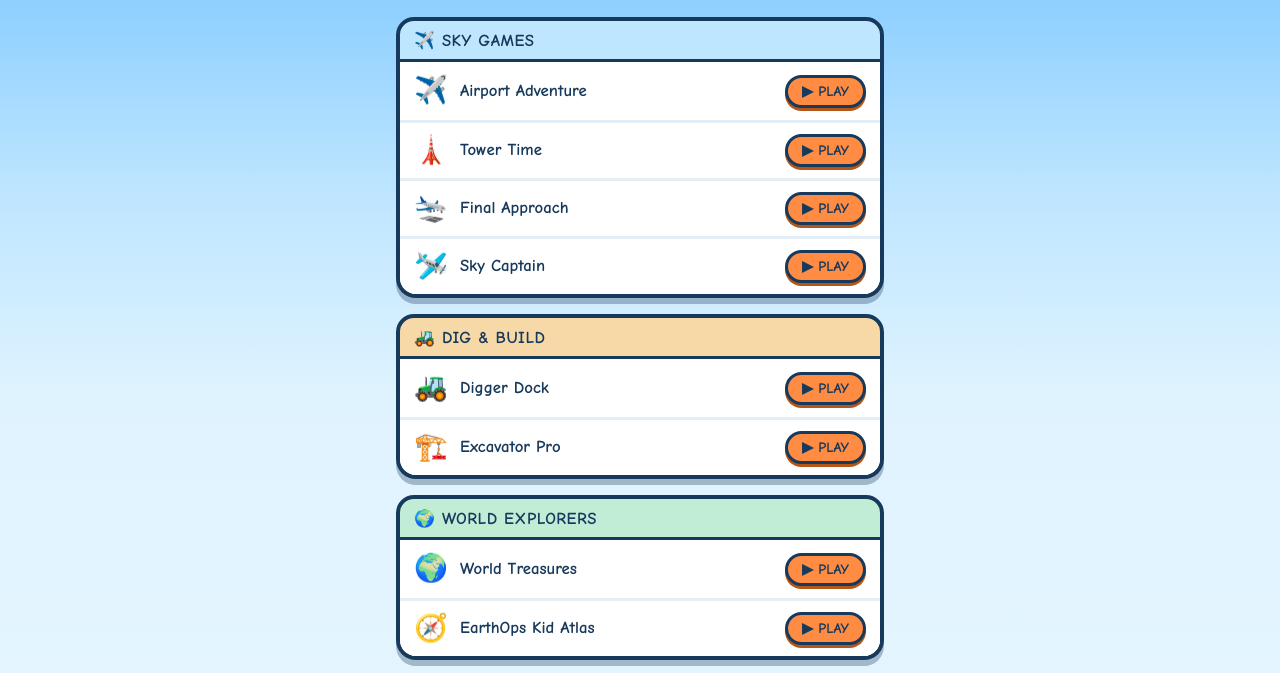
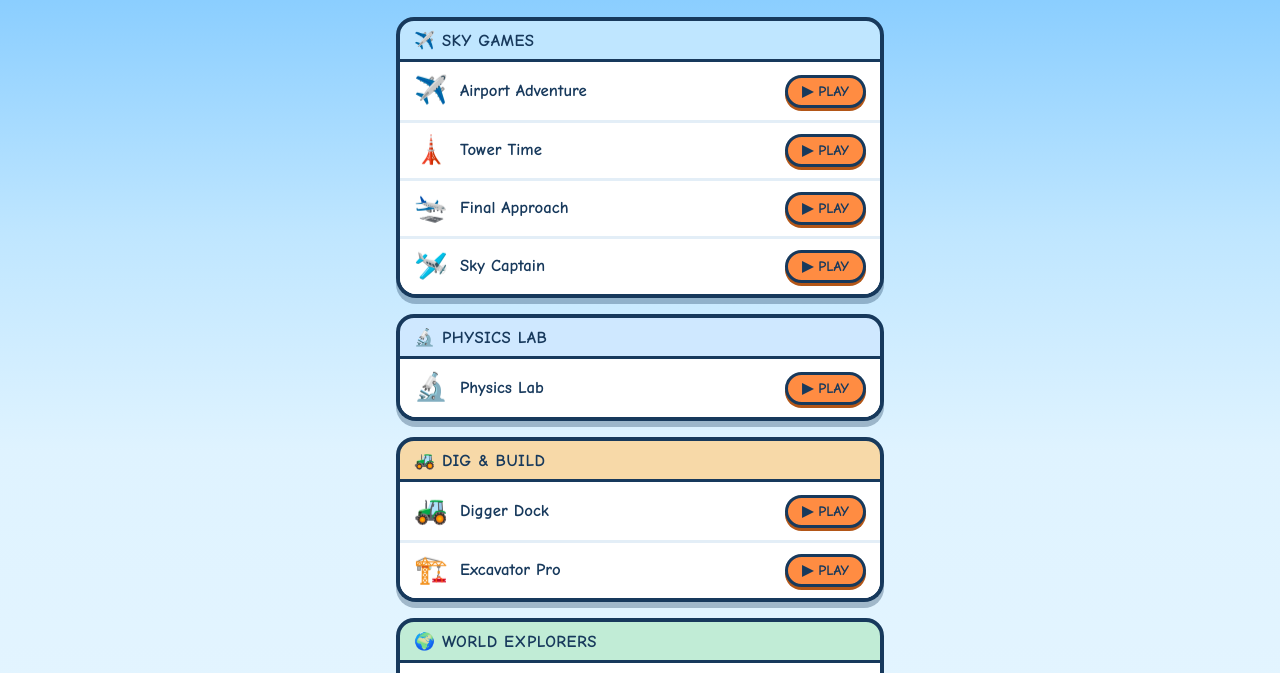
Before and after one commit to Ansmou/Ansmou.github.io, a plain HTML site: page index.html in a window 1280 px wide. Shown: the part 127-800 px from the top of the page. Drawn offline with Linux system fonts and the light colour scheme.

Commit message:
Add Physics Lab section to the hub

```diff
--- a/index.html
+++ b/index.html
@@ -59,6 +59,15 @@
   </section>
 
   <section>
+    <h2 class="cat" style="background:#cfe8ff">🔬 PHYSICS LAB</h2>
+    <div class="rows">
+      <a class="row" href="/physics-lab/" title="Play, experiment & discover how the world works! 37 interactive physics lessons for ages 8-12, IGCSE foundations.">
+        <span class="icon">🔬</span><span class="name">Physics Lab</span><span class="go">▶ PLAY</span>
+      </a>
+    </div>
+  </section>
+
+  <section>
     <h2 class="cat" style="background:#f7d9a8">🚜 DIG &amp; BUILD</h2>
     <div class="rows">
       <a class="row" href="/digger-dock/" title="Drive a real excavator with gear levers! Dig up buried treasure and load the truck.">
```
